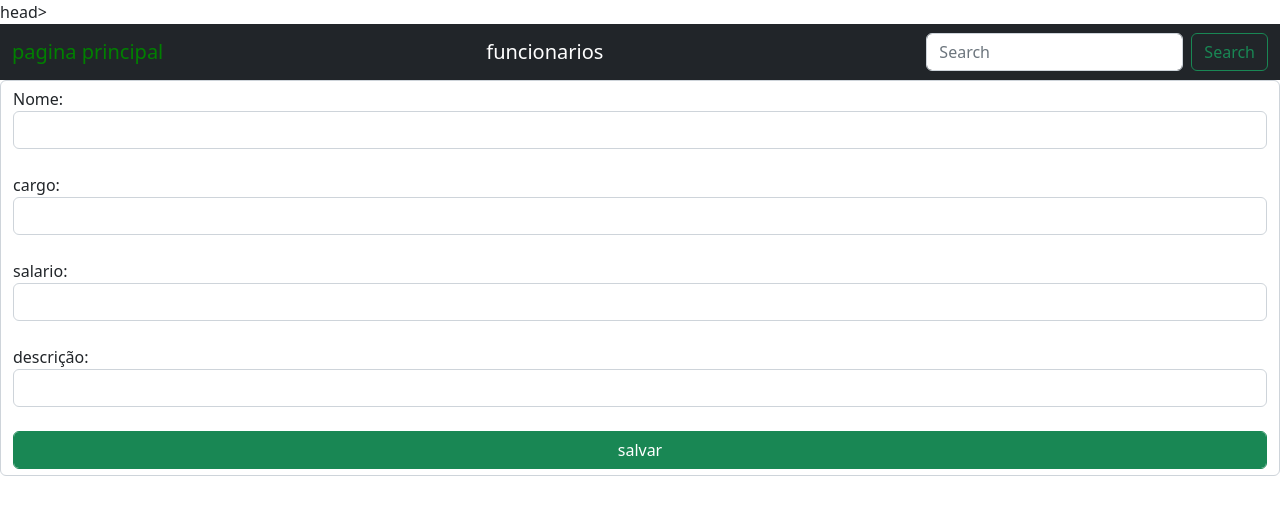
After one commit to danilaoliveira/curso_no-o_programa-o_polo, a PHP site: page /cadastrarFuncionario.php in a window 1280 px wide. The commit adds this page. Shown: the top 515 px of the page. Run offline with PHP 8.4, Linux system fonts and the light colour scheme.

Commit message:
atualizacao inserir dados

```diff
--- /dev/null
+++ b/cadastrarFuncionario.php
@@ -0,0 +1,77 @@
+<!doctype html>
+<html lang="en">head>
+
+<meta charset="utf-8">
+<meta name="viewport" content="width=device-width, initial-scale=1">
+<title>Bootstrap demo</title>
+<link href="https://cdn.jsdelivr.net/npm/bootstrap@5.2.0-beta1/dist/css/bootstrap.min.css" rel="stylesheet" integrity="sha384-0evHe/X+R7YkIZDRvuzKMRqM+OrBnVFBL6DOitfPri4tjfHxaWutUpFmBp4vmVor" crossorigin="anonymous">
+</head>
+<body>
+<nav class="navbar bg-dark">
+<div class="container-fluid">
+
+    <a href="bootstrap.php" class="navbar-brand" style= "color:green;">pagina principal</a>
+    <a href="funcionarios.php" class="navbar-brand" style= "color:white;">funcionarios</a>
+        <form class="d-flex" role="search">
+            <input class="form-control me-2" type="search" placeholder="Search" aria-label="Search">
+            <button class="btn btn-outline-success" type="submit">Search</button>
+</form>
+</div>
+</nav>
+<form class="form-control" action="" method="post">
+
+                <label>Nome: </label><br>
+                <input class="form-control" type="text" name="nome" required><br>
+
+                <label>cargo: </label><br>
+                <input class="form-control" type="text" name="cargo" required><br>
+
+                <label>salario: </label><br>
+                <input class="form-control" type="number" name="salario" required><br>
+
+                <label>descrição: </label><br>
+                <input class="form-control" type="text" name="descricao" required><br>
+                <button type="submit" class="form-control btn btn-success">
+                    salvar
+                </button>
+<form>
+    <?php
+    function conexao(){
+$nomeServidor = "localhost";
+$database = "database";
+$usuario = "root";
+$senha = "";
+
+//criar a conexão
+
+$conexao = mysqli_connect($nomeServidor, $usuario, $senha, $database);
+//checagem de conexão
+
+if(!$conexao){
+    die("conexão falhou: " .mysqli_connect_error());
+}else{
+    echo"conexão com sucesso!";
+}
+return $conexao;
+    }
+    function inserir($nome, $cargo, $salario, $descricao ){
+
+
+        $conexao = conexao();
+        $comando = "INSERT INTO funcionarios(nome, cargo, salario, descricao) VALUES ('$nome','$cargo', $salario, 'descricao')";
+
+        if(mysqli_query($conexao, $comando)){
+            echo "Registro do Funcionario efetuado com sucesso!";
+        }else{
+                echo "Erro: ".$comando."<br>" .mysqli_error($conexao);
+            }
+
+    }
+
+    if(isset($_POST['nome'])){
+        print_r($_POST);
+        inserir(_POST['nome'],$_POST['cargo'],$_POST['salario'],$$_POST['descricao']);
+    }
+    ?>
+</body>
+</html>
```
Also changed, not shown: bootstrap.php (+18 -5 lines), funcionarios.php (added, +93 -0 lines).
